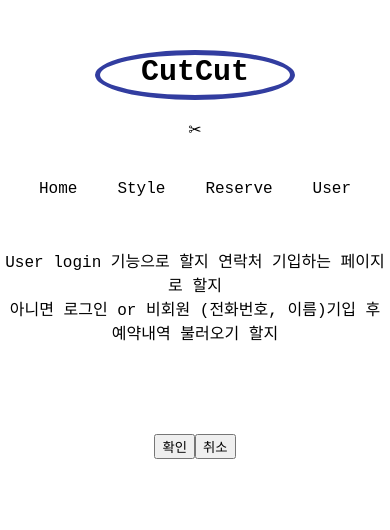
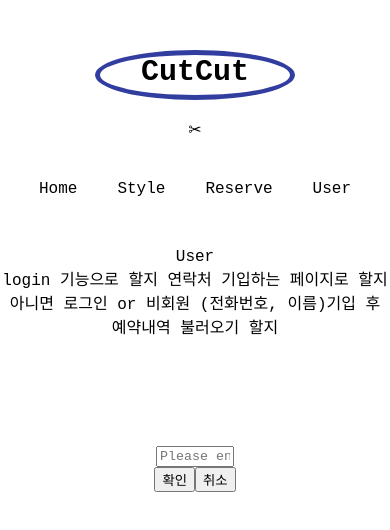
Before and after one commit to yeeahG/CutCut, a React (Create React App) app: page /user in a window 390 px wide. Shown: the top 530 px of the page. Built offline with nearby package versions, Linux system fonts and the light colour scheme.

Commit message:
[User]add user phoneNumber to DB

```diff
--- /dev/null
+++ b/src/components/Layout/User.css
@@ -0,0 +1,7 @@
+.user-content .choice-list {
+
+}
+
+.user-content input {
+    width: 20vw;
+}
--- a/src/components/Layout/User.jsx
+++ b/src/components/Layout/User.jsx
@@ -1,22 +1,81 @@
-import React from 'react'
+import React, { useState, useEffect} from 'react'
+import './User.css'
+
+const RESERVE = [
+  {
+    name: localStorage.getItem("hairName"),
+    price: localStorage.getItem("hairPrice"),
+    designer: localStorage.getItem("hariDesigner"),
+    phoneNumber: localStorage.getItem("userNumber"),
+  }
+]
+
+console.log(RESERVE[0].phoneNumber);
+
+
+const BASE_URL = 'http://localhost:8090/reservation';
 
 const User = (props) => {
   //console.log(props);
   let localStorage = window.localStorage;
+  const [reserve, setReserve] = useState(RESERVE);
+  const [phoneNumber, setPhoneNumber]=useState();
+
+
+  const phoneData = () => {
+    let text = document.getElementById('user-number').value;
+    setPhoneNumber(localStorage.setItem("userNumber", text));
+    setPhoneNumber(text);
+  }
+
+  const reserveHandler = async () => {
+    // console.log('예약', userData);
+
+    //post 처리
+    const data = {
+      name: localStorage.getItem("hairName"),
+      price: localStorage.getItem("hairPrice"),
+      designer: localStorage.getItem("hariDesigner"),
+      phoneNumber: localStorage.getItem("userNumber"),
+    }
+
+    //console.log(data);
+
+    await fetch(BASE_URL,
+      {
+        method: 'POST',
+        headers: {
+          'Content-Type' : 'application/json',
+        },
+        body: JSON.stringify(data),
+      }
+    );
+    setReserve();
+
+    localStorage.setItem("choice","");
+    console.log('DB입력');
+  }
+
 
   return (
-    <div>
-      User
+    <div className='user-content'>
+      User<br/>
       login 기능으로 할지 연락처 기입하는 페이지로 할지<br/>
       아니면 로그인 or 비회원 (전화번호, 이름)기입 후 예약내역 불러오기 할지<br/><br/>
-      <div>
+      <div className='choice-list'>
         {localStorage.getItem("choice")}<br/>
         {localStorage.getItem("hairName")}<br/>
         {localStorage.getItem("hairPrice")}<br/>
         {localStorage.getItem("hariDesigner")}<br/>
+        {localStorage.getItem("userNumber")}<br/>
       </div>
-      <button>확인</button>
-      <button>취소</button>
+
+      <input id='user-number' type="text" placeholder='Please enter your phoneNumber' onKeyUp={phoneData}/>
+      <div>
+        <button onClick={reserveHandler}>확인</button>
+        <button>취소</button>
+      </div>
+
     </div>
   )
 }
```
